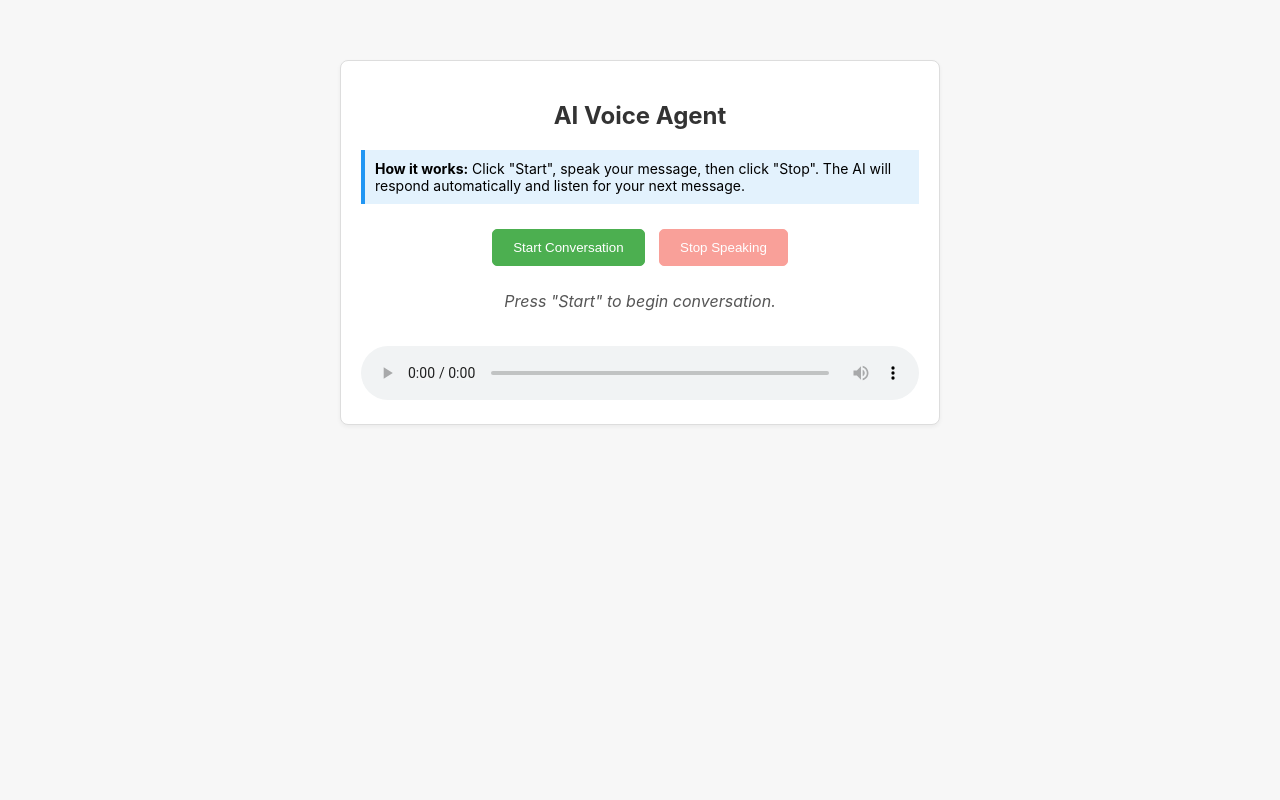
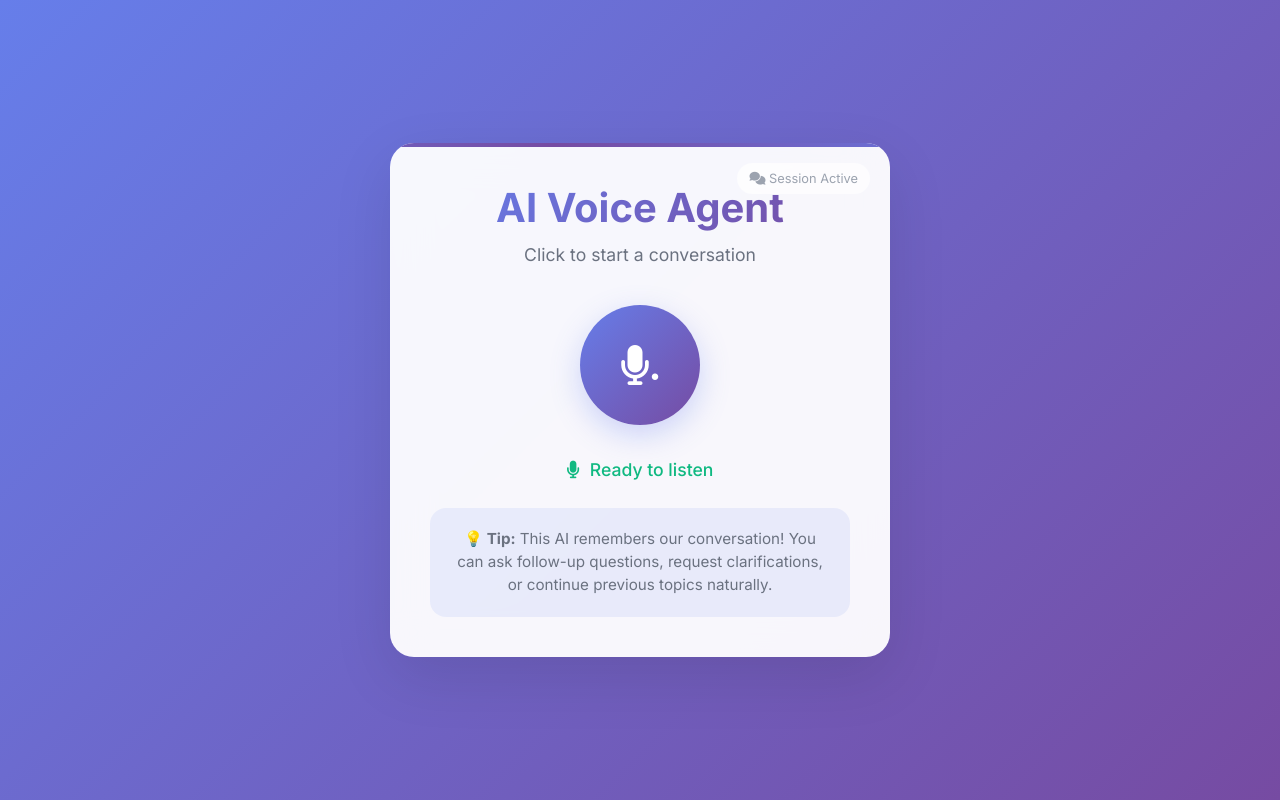
Before and after one commit to harsha-bharadwaj100/30-AI-Agent, a FastAPI app: page / in a window 1280 px wide. Run offline with FastAPI, Linux system fonts and the light colour scheme.

Commit message:
feat: create initial README and enhance UI with modern design and voice interaction features

```diff
--- a/static/script.js
+++ b/static/script.js
@@ -1,61 +1,20 @@
 document.addEventListener("DOMContentLoaded", () => {
-  // --- UI Elements ---
-  const startRecordingBtn = document.getElementById("start-recording");
-  const stopRecordingBtn = document.getElementById("stop-recording");
-  const playbackAudio = document.getElementById("playback-audio");
+  // UI Elements
+  const voiceButton = document.getElementById("voice-button");
+  const buttonIcon = document.getElementById("button-icon");
   const statusDiv = document.getElementById("status");
-  const errorDiv = document.getElementById("error-message");
+  const audioVisualizer = document.getElementById("audio-visualizer");
+  const responseAudio = document.getElementById("response-audio");
+  const sessionInfo = document.getElementById("session-info");
 
-  // --- State Management ---
+  // State management
   let mediaRecorder;
   let recordedChunks = [];
   let sessionId = null;
+  let isRecording = false;
   let isProcessing = false;
 
-  // --- Error Display Functions ---
-  function showError(message, isTemporary = true) {
-    if (errorDiv) {
-      errorDiv.textContent = message;
-      errorDiv.style.display = "block";
-      errorDiv.className = "error-message show";
-
-      if (isTemporary) {
-        setTimeout(() => {
-          hideError();
-        }, 5000);
-      }
-    }
-    console.error("Application Error:", message);
-  }
-
-  function hideError() {
-    if (errorDiv) {
-      errorDiv.style.display = "none";
-      errorDiv.className = "error-message";
-    }
-  }
-
-  function updateStatus(message, isError = false) {
-    if (statusDiv) {
-      statusDiv.textContent = message;
-      statusDiv.className = isError ? "status error" : "status";
-    }
-  }
-
-  // --- FIXED: Button State Management ---
-  function enableRecordingControls() {
-    startRecordingBtn.disabled = false;
-    stopRecordingBtn.disabled = true;
-    isProcessing = false;
-    updateStatus("Ready to listen...");
-  }
-
-  function disableAllControls() {
-    startRecordingBtn.disabled = true;
-    stopRecordingBtn.disabled = true;
-  }
-
-  // --- Initialize Session ---
+  // Initialize session
   function initializeSession() {
     const params = new URLSearchParams(window.location.search);
     if (params.has("session_id")) {
@@ -72,103 +31,81 @@ document.addEventListener("DOMContentLoaded", () => {
     console.log("Session ID:", sessionId);
   }
 
-  initializeSession();
+  // Update UI state
+  function updateUIState(state, message = "", icon = "") {
+    const states = {
+      ready: {
+        class: "ready",
+        buttonClass: "",
+        icon: "fas fa-microphone",
+        message: "Ready to listen",
+      },
+      listening: {
+        class: "listening",
+        buttonClass: "recording",
+        icon: "fas fa-stop",
+        message: "Listening... (click to stop)",
+      },
+      processing: {
+        class: "processing",
+        buttonClass: "processing",
+        icon: "fas fa-spinner fa-spin",
+        message: "Processing your request...",
+      },
+      responding: {
+        class: "processing",
+        buttonClass: "processing",
+        icon: "fas fa-volume-up",
+        message: "AI is responding...",
+      },
+      error: {
+        class: "error",
+        buttonClass: "",
+        icon: "fas fa-exclamation-triangle",
+        message: message || "Something went wrong",
+      },
+    };
 
-  // --- Core Agent Interaction Function ---
-  async function interactWithAgent(audioBlob) {
-    if (isProcessing) {
-      showError("Please wait for the current request to complete.");
-      return;
-    }
+    const currentState = states[state];
+    if (!currentState) return;
 
-    isProcessing = true;
-    disableAllControls();
-    hideError();
-    updateStatus("Processing your request...");
+    // Update status
+    statusDiv.className = `status ${currentState.class}`;
+    statusDiv.innerHTML = `<i class="${currentState.icon}"></i> ${currentState.message}`;
 
-    const formData = new FormData();
-    formData.append("audio", audioBlob, `recording-${Date.now()}.webm`);
+    // Update button
+    voiceButton.className = `voice-button ${currentState.buttonClass}`;
+    buttonIcon.className = currentState.icon;
 
-    try {
-      updateStatus("Connecting to AI services...");
-      const response = await fetch(`/agent/chat/${sessionId}`, {
-        method: "POST",
-        body: formData,
-      });
-
-      if (!response.ok) {
-        const errorData = await response.json().catch(() => ({}));
-        const errorMessage =
-          errorData.detail || `Server error (${response.status})`;
-        throw new Error(errorMessage);
-      }
-
-      const result = await response.json();
-
-      if (result.error) {
-        showError(result.message, false);
-        updateStatus("AI service temporarily unavailable", true);
-
-        if (result.audio_url) {
-          playbackAudio.src = result.audio_url;
-          playbackAudio.play().catch((e) => {
-            console.warn("Could not play fallback audio:", e);
-          });
-        }
-      } else if (result.audio_url) {
-        updateStatus("AI is responding...");
-        playbackAudio.src = result.audio_url;
-
-        playbackAudio.play().catch((playError) => {
-          console.warn("Audio playback failed:", playError);
-          showError(
-            "I generated a response but couldn't play the audio. Please check your speakers."
-          );
-          enableRecordingControls(); // Re-enable if playback fails
-        });
-      } else {
-        showError("Received an unexpected response from the server.");
-        enableRecordingControls();
-      }
-    } catch (error) {
-      console.error("Agent Interaction Error:", error);
-      showError(`Connection error: ${error.message}`);
-      enableRecordingControls();
+    // Show/hide visualizer
+    if (state === "listening") {
+      audioVisualizer.classList.add("active");
+    } else {
+      audioVisualizer.classList.remove("active");
     }
   }
 
-  // --- Microphone Access ---
-  async function requestMicrophoneAccess() {
+  // Handle voice interaction
+  async function handleVoiceInteraction() {
+    if (isProcessing) return;
+
+    if (!isRecording) {
+      startRecording();
+    } else {
+      stopRecording();
+    }
+  }
+
+  // Start recording
+  async function startRecording() {
     try {
-      return await navigator.mediaDevices.getUserMedia({
+      const stream = await navigator.mediaDevices.getUserMedia({
         audio: {
           echoCancellation: true,
           noiseSuppression: true,
           sampleRate: 44100,
         },
       });
-    } catch (error) {
-      let errorMessage = "Could not access microphone. ";
-
-      if (error.name === "NotAllowedError") {
-        errorMessage += "Please allow microphone access and refresh the page.";
-      } else if (error.name === "NotFoundError") {
-        errorMessage += "No microphone found. Please connect a microphone.";
-      } else {
-        errorMessage += "Please check your microphone settings.";
-      }
-
-      throw new Error(errorMessage);
-    }
-  }
-
-  // --- Event Handlers ---
-  startRecordingBtn.addEventListener("click", async () => {
-    try {
-      hideError();
-      updateStatus("Requesting microphone access...");
-
-      const stream = await requestMicrophoneAccess();
 
       mediaRecorder = new MediaRecorder(stream, {
         mimeType: "audio/webm;codecs=opus",
@@ -181,75 +118,151 @@ document.addEventListener("DOMContentLoaded", () => {
 
       mediaRecorder.onstop = () => {
         const blob = new Blob(recordedChunks, { type: "audio/webm" });
-
         if (blob.size < 1000) {
-          showError(
-            "Recording seems too short. Please try speaking for longer."
-          );
-          enableRecordingControls();
+          updateUIState("error", "Recording too short. Please try again.");
+          resetToReady();
           return;
         }
-
-        interactWithAgent(blob);
+        processAudio(blob);
         stream.getTracks().forEach((track) => track.stop());
       };
 
       mediaRecorder.onerror = (error) => {
         console.error("MediaRecorder error:", error);
-        showError("Recording failed. Please try again.");
-        stream.getTracks().forEach((track) => track.stop());
-        enableRecordingControls();
+        updateUIState("error", "Recording failed. Please try again.");
+        resetToReady();
       };
 
       mediaRecorder.start();
-      startRecordingBtn.disabled = true;
-      stopRecordingBtn.disabled = false;
-      updateStatus("Listening...");
+      isRecording = true;
+      updateUIState("listening");
     } catch (error) {
-      console.error("Recording start error:", error);
-      showError(error.message);
-      enableRecordingControls();
+      console.error("Microphone access error:", error);
+      let errorMessage = "Could not access microphone. ";
+
+      if (error.name === "NotAllowedError") {
+        errorMessage += "Please allow microphone access and refresh the page.";
+      } else if (error.name === "NotFoundError") {
+        errorMessage += "No microphone found.";
+      } else {
+        errorMessage += "Please check your microphone settings.";
+      }
+
+      updateUIState("error", errorMessage);
+      setTimeout(resetToReady, 3000);
     }
-  });
+  }
 
-  stopRecordingBtn.addEventListener("click", () => {
+  // Stop recording
+  function stopRecording() {
     if (mediaRecorder && mediaRecorder.state === "recording") {
       mediaRecorder.stop();
-      disableAllControls();
-      updateStatus("Processing...");
+      isRecording = false;
+      isProcessing = true;
+      updateUIState("processing");
     }
-  });
+  }
 
-  // --- FIXED: Automatic Conversation Loop ---
-  playbackAudio.addEventListener("ended", () => {
-    updateStatus("Response finished. Ready for your next message...");
-    // Automatically re-enable recording after the AI finishes speaking
+  // Process audio with AI
+  async function processAudio(audioBlob) {
+    const formData = new FormData();
+    formData.append("audio", audioBlob, `recording-${Date.now()}.webm`);
+
+    try {
+      const controller = new AbortController();
+      const timeoutId = setTimeout(() => controller.abort(), 30000);
+
+      const response = await fetch(`/agent/chat/${sessionId}`, {
+        method: "POST",
+        body: formData,
+        signal: controller.signal,
+      });
+
+      clearTimeout(timeoutId);
+
+      if (!response.ok) {
+        throw new Error(`Server error (${response.status})`);
+      }
+
+      const result = await response.json();
+
+      if (result.error) {
+        updateUIState("error", result.message);
+        if (result.audio_url) {
+          responseAudio.src = result.audio_url;
+          responseAudio.play().catch(() => {});
+        }
+        setTimeout(resetToReady, 3000);
+      } else if (result.audio_url) {
+        updateUIState("responding");
+        responseAudio.src = result.audio_url;
+        responseAudio.play().catch((error) => {
+          console.warn("Audio playback failed:", error);
+          updateUIState(
+            "error",
+            "Generated response but audio playback failed."
+          );
+          setTimeout(resetToReady, 3000);
+        });
+      } else {
+        updateUIState("error", "Unexpected response from server.");
+        setTimeout(resetToReady, 3000);
+      }
+    } catch (error) {
+      console.error("Processing error:", error);
+
+      if (error.name === "AbortError") {
+        updateUIState("error", "Request timed out. Please try again.");
+      } else if (!navigator.onLine) {
+        updateUIState(
+          "error",
+          "You appear to be offline. Please check your connection."
+        );
+      } else {
+        updateUIState("error", "Connection failed. Please try again.");
+      }
+
+      setTimeout(resetToReady, 3000);
+    }
+  }
+
+  // Reset to ready state
+  function resetToReady() {
+    isRecording = false;
+    isProcessing = false;
+    updateUIState("ready");
+  }
+
+  // Event listeners
+  voiceButton.addEventListener("click", handleVoiceInteraction);
+
+  // Auto-continue conversation after AI response
+  responseAudio.addEventListener("ended", () => {
     setTimeout(() => {
-      enableRecordingControls();
-      // Automatically start listening for the next turn
-      setTimeout(() => {
-        if (!isProcessing) {
-          startRecordingBtn.click();
-        }
-      }, 500);
+      if (!isProcessing) {
+        updateUIState("ready");
+        // Auto-start next recording after a brief pause
+        setTimeout(() => {
+          if (!isRecording && !isProcessing) {
+            handleVoiceInteraction();
+          }
+        }, 1500);
+      }
     }, 1000);
   });
 
-  // --- Connection Status Monitoring ---
+  // Connection status monitoring
   window.addEventListener("online", () => {
-    hideError();
-    if (!isProcessing) {
-      enableRecordingControls();
+    if (!isRecording && !isProcessing) {
+      updateUIState("ready");
     }
   });
 
   window.addEventListener("offline", () => {
-    showError("You are offline. Please check your internet connection.", false);
-    updateStatus("Offline", true);
-    disableAllControls();
+    updateUIState("error", "You are offline. Please check your connection.");
   });
 
-  // --- Initial Status ---
-  enableRecordingControls();
-  updateStatus('Press "Start" to begin conversation.');
+  // Initialize
+  initializeSession();
+  updateUIState("ready");
 });
--- a/templates/index.html
+++ b/templates/index.html
@@ -5,140 +5,298 @@
     <meta charset="UTF-8">
     <meta name="viewport" content="width=device-width, initial-scale=1.0">
     <title>AI Voice Agent</title>
+    <link href="https://fonts.googleapis.com/css2?family=Inter:wght@300;400;500;600;700&display=swap" rel="stylesheet">
+    <link rel="stylesheet" href="https://cdnjs.cloudflare.com/ajax/libs/font-awesome/6.4.0/css/all.min.css">
     <style>
-        body {
-            font-family: -apple-system, BlinkMacSystemFont, "Segoe UI", Roboto, Helvetica, Arial, sans-serif;
-            max-width: 600px;
-            margin: 40px auto;
-            padding: 20px;
-            background-color: #f7f7f7;
+        * {
+            margin: 0;
+            padding: 0;
+            box-sizing: border-box;
         }
 
-        section {
-            background-color: #fff;
-            border: 1px solid #ddd;
-            padding: 20px;
-            border-radius: 8px;
-            box-shadow: 0 2px 4px rgba(0, 0, 0, 0.05);
+        body {
+            font-family: 'Inter', -apple-system, BlinkMacSystemFont, 'Segoe UI', sans-serif;
+            background: linear-gradient(135deg, #667eea 0%, #764ba2 100%);
+            min-height: 100vh;
+            display: flex;
+            align-items: center;
+            justify-content: center;
+            color: #333;
+        }
+
+        .container {
+            background: rgba(255, 255, 255, 0.95);
+            backdrop-filter: blur(20px);
+            border-radius: 24px;
+            padding: 40px;
+            box-shadow: 0 20px 60px rgba(0, 0, 0, 0.1);
+            max-width: 500px;
+            width: 90%;
+            text-align: center;
+            position: relative;
+            overflow: hidden;
+        }
+
+        .container::before {
+            content: '';
+            position: absolute;
+            top: 0;
+            left: 0;
+            right: 0;
+            height: 4px;
+            background: linear-gradient(90deg, #667eea, #764ba2, #667eea);
+            background-size: 200% 100%;
+            animation: shimmer 3s ease-in-out infinite;
+        }
+
+        @keyframes shimmer {
+
+            0%,
+            100% {
+                background-position: 200% 0;
+            }
+
+            50% {
+                background-position: -200% 0;
+            }
         }
 
         h1 {
-            text-align: center;
-            color: #333;
+            font-size: 2.5rem;
+            font-weight: 700;
+            margin-bottom: 12px;
+            background: linear-gradient(135deg, #667eea, #764ba2);
+            -webkit-background-clip: text;
+            -webkit-text-fill-color: transparent;
+            background-clip: text;
         }
 
-        button {
-            padding: 10px 20px;
-            margin: 5px;
-            cursor: pointer;
-            border-radius: 5px;
-            border: 1px solid #ccc;
-            background-color: #f0f0f0;
-            transition: all 0.2s;
+        .subtitle {
+            color: #6b7280;
+            font-size: 1.1rem;
+            margin-bottom: 40px;
+            font-weight: 400;
         }
 
-        button:hover:not(:disabled) {
-            background-color: #e0e0e0;
+        .voice-button {
+            width: 120px;
+            height: 120px;
+            border-radius: 50%;
+            border: none;
+            background: linear-gradient(135deg, #667eea, #764ba2);
+            color: white;
+            font-size: 2.5rem;
+            cursor: pointer;
+            transition: all 0.3s cubic-bezier(0.4, 0, 0.2, 1);
+            position: relative;
+            overflow: hidden;
+            margin: 20px auto;
+            display: flex;
+            align-items: center;
+            justify-content: center;
+            box-shadow: 0 10px 30px rgba(102, 126, 234, 0.3);
         }
 
-        button:disabled {
-            cursor: not-allowed;
-            opacity: 0.5;
+        .voice-button:hover {
+            transform: translateY(-4px);
+            box-shadow: 0 20px 40px rgba(102, 126, 234, 0.4);
         }
 
-        #start-recording {
-            background-color: #4CAF50;
-            color: white;
-            border-color: #4CAF50;
+        .voice-button:active {
+            transform: translateY(-2px);
         }
 
-        #stop-recording {
-            background-color: #f44336;
-            color: white;
-            border-color: #f44336;
+        .voice-button.recording {
+            background: linear-gradient(135deg, #ef4444, #dc2626);
+            animation: pulse 2s ease-in-out infinite;
         }
 
-        audio {
-            margin-top: 15px;
-            width: 100%;
+        .voice-button.processing {
+            background: linear-gradient(135deg, #f59e0b, #d97706);
+            animation: spin 2s linear infinite;
+        }
+
+        @keyframes pulse {
+
+            0%,
+            100% {
+                box-shadow: 0 10px 30px rgba(239, 68, 68, 0.3), 0 0 0 0 rgba(239, 68, 68, 0.7);
+            }
+
+            50% {
+                box-shadow: 0 10px 30px rgba(239, 68, 68, 0.3), 0 0 0 20px rgba(239, 68, 68, 0);
+            }
+        }
+
+        @keyframes spin {
+            from {
+                transform: rotate(0deg);
+            }
+
+            to {
+                transform: rotate(360deg);
+            }
         }
 
         .status {
-            margin-top: 15px;
-            font-style: italic;
-            color: #555;
-            text-align: center;
-            height: 20px;
+            margin-top: 30px;
+            font-size: 1.1rem;
+            font-weight: 500;
+            min-height: 28px;
+            display: flex;
+            align-items: center;
+            justify-content: center;
+            gap: 10px;
+        }
+
+        .status.listening {
+            color: #ef4444;
+        }
+
+        .status.processing {
+            color: #f59e0b;
+        }
+
+        .status.ready {
+            color: #10b981;
         }
 
         .status.error {
-            color: #d32f2f;
-            font-weight: bold;
+            color: #ef4444;
         }
 
-        .error-message {
+        .audio-visualizer {
             display: none;
-            margin-top: 15px;
-            padding: 12px;
-            background-color: #ffebee;
-            border: 1px solid #f44336;
-            border-radius: 4px;
-            color: #c62828;
-            font-size: 14px;
+            align-items: center;
+            justify-content: center;
+            gap: 4px;
+            margin: 20px 0;
         }
 
-        .error-message.show {
-            display: block;
-            animation: slideIn 0.3s ease-in;
+        .audio-visualizer.active {
+            display: flex;
         }
 
-        @keyframes slideIn {
+        .bar {
+            width: 4px;
+            height: 20px;
+            background: linear-gradient(135deg, #667eea, #764ba2);
+            border-radius: 2px;
+            animation: visualizer 1.5s ease-in-out infinite alternate;
+        }
+
+        .bar:nth-child(1) {
+            animation-delay: 0s;
+        }
+
+        .bar:nth-child(2) {
+            animation-delay: 0.1s;
+        }
+
+        .bar:nth-child(3) {
+            animation-delay: 0.2s;
+        }
+
+        .bar:nth-child(4) {
+            animation-delay: 0.3s;
+        }
+
+        .bar:nth-child(5) {
+            animation-delay: 0.4s;
+        }
+
+        @keyframes visualizer {
             from {
-                opacity: 0;
-                transform: translateY(-10px);
+                height: 8px;
+                opacity: 0.5;
             }
 
             to {
+                height: 32px;
                 opacity: 1;
-                transform: translateY(0);
             }
         }
 
-        .controls {
-            text-align: center;
-            margin: 20px 0;
+        .conversation-hint {
+            margin-top: 25px;
+            padding: 20px;
+            background: rgba(102, 126, 234, 0.1);
+            border-radius: 16px;
+            color: #6b7280;
+            font-size: 0.95rem;
+            line-height: 1.5;
         }
 
-        .info {
-            background-color: #e3f2fd;
-            border-left: 4px solid #2196f3;
-            padding: 10px;
-            margin: 15px 0;
-            font-size: 14px;
+        .session-info {
+            position: absolute;
+            top: 20px;
+            right: 20px;
+            font-size: 0.8rem;
+            color: #9ca3af;
+            background: rgba(255, 255, 255, 0.7);
+            padding: 8px 12px;
+            border-radius: 20px;
+        }
+
+        /* Hide default audio player */
+        audio {
+            display: none;
+        }
+
+        /* Responsive design */
+        @media (max-width: 600px) {
+            .container {
+                padding: 30px 20px;
+                margin: 20px;
+            }
+
+            h1 {
+                font-size: 2rem;
+            }
+
+            .voice-button {
+                width: 100px;
+                height: 100px;
+                font-size: 2rem;
+            }
         }
     </style>
 </head>
 
 <body>
-    <section>
-        <h1>AI Voice Agent</h1>
-        <div class="info">
-            <strong>How it works:</strong> Click "Start", speak your message, then click "Stop". The AI will respond
-            automatically and listen for your next message.
+    <div class="container">
+        <div class="session-info" id="session-info">
+            <i class="fas fa-comments"></i> Session Active
         </div>
 
-        <div class="controls">
-            <button id="start-recording" type="button">Start Conversation</button>
-            <button id="stop-recording" type="button" disabled>Stop Speaking</button>
+        <h1>AI Voice Agent</h1>
+        <p class="subtitle">Click to start a conversation</p>
+
+        <button class="voice-button" id="voice-button">
+            <i class="fas fa-microphone" id="button-icon">.</i>
+        </button>
+
+        <div class="audio-visualizer" id="audio-visualizer">
+            <div class="bar"></div>
+            <div class="bar"></div>
+            <div class="bar"></div>
+            <div class="bar"></div>
+            <div class="bar"></div>
         </div>
 
-        <div id="status" class="status">Press "Start" to begin conversation.</div>
-        <div id="error-message" class="error-message"></div>
+        <div class="status ready" id="status">
+            <i class="fas fa-circle-play"></i>
+            Ready to listen
+        </div>
 
-        <div style="margin-top: 20px;">
-            <audio id="playback-audio" controls></audio>
+        <div class="conversation-hint">
+            <strong>💡 Tip:</strong> This AI remembers our conversation! You can ask follow-up questions, request
+            clarifications, or continue previous topics naturally.
         </div>
-    </section>
+
+        <!-- Hidden audio element for auto-play -->
+        <audio id="response-audio" autoplay></audio>
+    </div>
 
     <script src="{{ url_for('static', path='script.js') }}"></script>
 </body>
```
Also changed, not shown: ReadMe.md (added).
